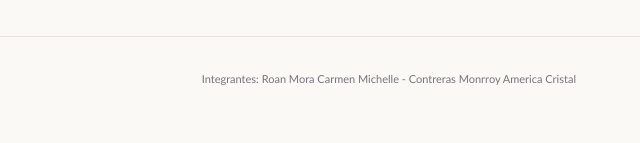
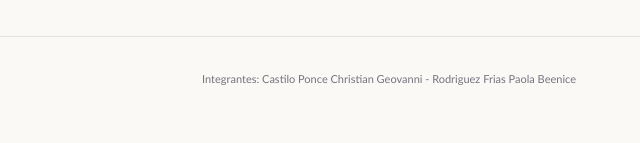
Before and after one commit to Chris-tian33/ProyectExamMichelle, a plain HTML site: page index.html in a window 1280 px wide. Shown: the part 2492-2635 px from the top of the page, 640-1280 px from the left. Drawn offline with Linux system fonts and the light colour scheme.

Commit message:
index.html

```diff
--- a/index.html
+++ b/index.html
@@ -154,7 +154,7 @@
 
   <footer>
     <a class="brand" href="#inicio"><span class="brand-mark">AV</span> agenda<span>viva</span></a>
-    <span>Integrantes: Roan Mora Carmen Michelle  -  Contreras Monrroy America Cristal</span>
+    <span>Integrantes: Castilo Ponce Christian Geovanni  -  Rodriguez Frias Paola Beenice </span>
   </footer>
   <script src="Estilos/script.js"></script>
 </body>
```
